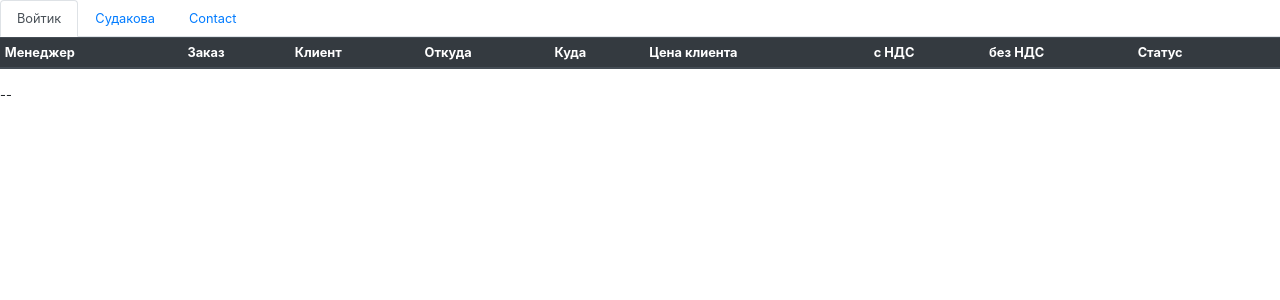
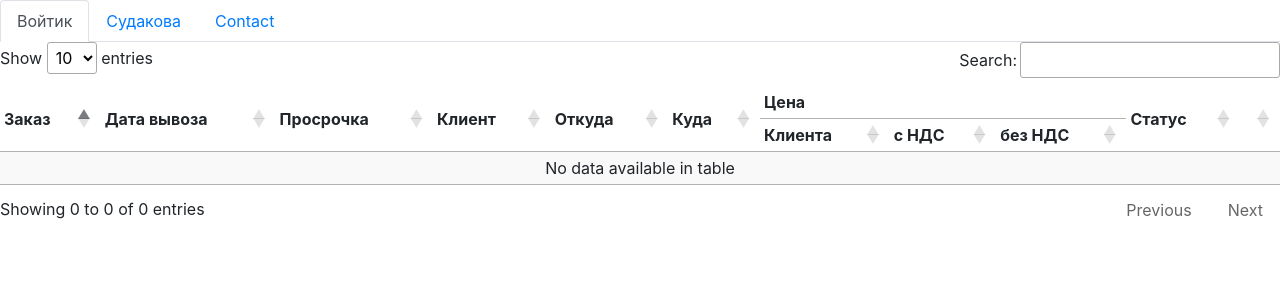
Before and after one commit to asorokoumov/logist, a Django app: page / in a window 1280 px wide. Shown: the top 300 px of the page. Run offline with Django 3.2, Linux system fonts and the light colour scheme; data that the repository does not hold is empty; some libraries are stand-ins or nearby versions.

Commit message:
New dash

```diff
--- a/dashboard/templates/dashboard/index.html
+++ b/dashboard/templates/dashboard/index.html
@@ -1,16 +1,27 @@
 <!doctype html>
 <html lang="en">
   <head>
+{% load i18n %}
+{% load l10n %}
+    {% load humanize %}
+
     <!-- Required meta tags -->
     <meta charset="utf-8">
     <meta name="viewport" content="width=device-width, initial-scale=1, shrink-to-fit=no">
 
     <!-- Bootstrap CSS -->
     <link rel="stylesheet" href="https://stackpath.bootstrapcdn.com/bootstrap/4.3.1/css/bootstrap.min.css" integrity="sha384-ggOyR0iXCbMQv3Xipma34MD+dH/1fQ784/j6cY/iJTQUOhcWr7x9JvoRxT2MZw1T" crossorigin="anonymous">
+    <link rel="stylesheet" href="https://cdn.datatables.net/1.10.19/css/jquery.dataTables.min.css">
+   <!--   <style>
+      .red {
+        background-color: #FA8072 !important;
+      }
 
+
+    </style>-->
     <title>Hello, world!</title>
   </head>
-  <body style="font-size: 0.8rem;">
+  <body>
 
 
   <ul class="nav nav-tabs" id="myTab" role="tablist">
@@ -27,19 +38,27 @@
 <div class="tab-content" id="myTabContent">
   <div class="tab-pane fade show active" id="voitik" role="tabpanel" aria-labelledby="home-tab">
 
-    <table class="table table-hover  table-sm">
-  <thead  class="thead-dark">
+
+    <table id="example" class="display compact" style="width:100%">
+        <thead  class="thead-dark">
+
+              <tr>
+          <th rowspan="2">Заказ</th>
+          <th rowspan="2">Дата вывоза</th>
+          <th rowspan="2">Просрочка</th>
+          <th rowspan="2">Клиент</th>
+          <th rowspan="2">Откуда</th>
+          <th rowspan="2">Куда</th>
+                <th colspan="3">Цена</th>
+          <th rowspan="2">Статус</th>
+          <th rowspan="2"></th>
+
+            </tr>
     <tr>
-      <th scope="col">Менеджер</th>
-      <th scope="col">Заказ</th>
-      <th scope="col">Клиент</th>
-      <th scope="col">Откуда</th>
-      <th scope="col">Куда</th>
-      <th scope="col">Цена клиента</th>
+
+      <th scope="col">Клиента</th>
       <th scope="col">с НДС</th>
       <th scope="col">без НДС</th>
-      <th scope="col">Статус</th>
-      <th scope="col"></th>
 
     </tr>
   </thead>
@@ -47,14 +66,15 @@
       {% for order in orders %}
          {% if order.8 == "Войтик" %}
         <tr>
-          <th>{{order.8}}</th>
-          <th><a href="https://trucker.group/orders/{{order.0}}">{{order.0}}</a></th>
+          <th><a href="https://trucker.group/lite/#/orders/{{order.0}}">{{order.0}}</a></th>
+          <th>{{order.9|date:'M d'}}</th>
+          <th>{{order.10}}</th>
           <td>{{order.1}}</td>
           <td>{{order.2}}</td>
           <td>{{order.3}}</td>
-          <td>{{order.4|floatformat}}</td>
-          <td>{{order.5|floatformat}}</td>
-          <td>{{order.6|floatformat}}</td>
+          <td>{{order.4|floatformat:0|intcomma}}</td>
+          <td>{{order.5|floatformat:0|intcomma}}</td>
+          <td>{{order.6|floatformat:0|intcomma}}</td>
           {% if order.7 == 4 %}
             <td><span class="badge badge-danger">Просрочен</span></td>
           {% endif %}
@@ -72,7 +92,8 @@
        {% endif %}
       {% endfor %}
   </tbody>
-</table>
+    </table>
+
 
 
   </div>
@@ -84,15 +105,28 @@
 
 
 
-    --
-
-<br/>
-
 
     <!-- Optional JavaScript -->
     <!-- jQuery first, then Popper.js, then Bootstrap JS -->
     <script src="https://code.jquery.com/jquery-3.3.1.slim.min.js" integrity="sha384-q8i/X+965DzO0rT7abK41JStQIAqVgRVzpbzo5smXKp4YfRvH+8abtTE1Pi6jizo" crossorigin="anonymous"></script>
     <script src="https://cdnjs.cloudflare.com/ajax/libs/popper.js/1.14.7/umd/popper.min.js" integrity="sha384-UO2eT0CpHqdSJQ6hJty5KVphtPhzWj9WO1clHTMGa3JDZwrnQq4sF86dIHNDz0W1" crossorigin="anonymous"></script>
     <script src="https://stackpath.bootstrapcdn.com/bootstrap/4.3.1/js/bootstrap.min.js" integrity="sha384-JjSmVgyd0p3pXB1rRibZUAYoIIy6OrQ6VrjIEaFf/nJGzIxFDsf4x0xIM+B07jRM" crossorigin="anonymous"></script>
+    <script src="https://cdn.datatables.net/1.10.19/js/jquery.dataTables.min.js"></script>
+    <script>
+     $(document).ready(function() {
+          $('#example').DataTable( {
+            "createdRow": function( row, data, dataIndex){
+                  if(data[2] ==  "10"){
+                    $(row).addClass('red');
+                  }
+              },
+
+
+              "lengthMenu": [[10, 25, 50, -1], [10, 25, 50, "All"]]
+          } );
+
+
+      } );
+    </script>
   </body>
 </html>
--- a/dashboard/views.py
+++ b/dashboard/views.py
@@ -8,6 +8,7 @@ import requests
 import json
 from django.db.models import Max, Min, Count
 from operator import itemgetter
+
 
 
 def get_yandex_address_obj(input_address):
@@ -47,6 +48,7 @@ def get_order_output_details(order):
 
     status = map_status(order)
     manager = get_manager(order)
+    order_late = (datetime.datetime.now()-order.date_from).days
 
     return [order.id,
             order.customer_legal_entity.organization_name,
@@ -56,7 +58,9 @@ def get_order_output_details(order):
             float(order.price) * 0.9,
             float(order.price) * 0.9 * 0.8,
             status,
-            manager
+            manager,
+            order.date_from,
+            order_late
             ]
 
 
```
Also changed, not shown: logist/settings.py (+5 -3 lines).
